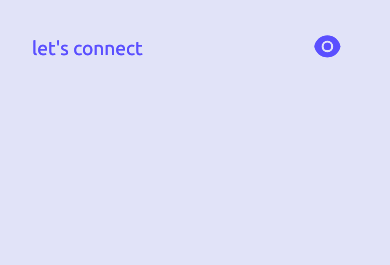
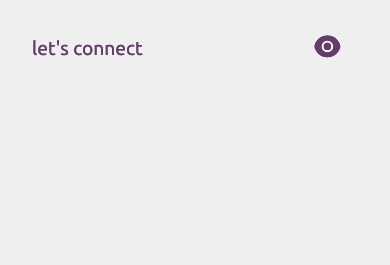
Before and after one commit to jovanovskajovana/gatsby-starter-styled-components, a Gatsby site: page /wrappedLayout in a window 390 px wide. Shown: the top 265 px of the page. Built offline with nearby package versions, Linux system fonts and the light colour scheme; Gatsby itself is replaced by a stand-in of ours.

Commit message:
v1.0 (#3)
* Start Readme.md

* Add Readme.md structure

* Update logo image

* Add typography and base layout

* Add theme toggler

* Add breakpoints, fix layout, add links

* Update readme.md

* Fix wording

* Add ssr and browser

* Remove browser

* Remove ssr

* Add wrapPageElement

* Add theming

* Update section index

* Update emoji

* Test theme re-rendering

* Remove console log

* Update emoji

* Test font weight issue

* Add typography fixes

* Update typography with helmet

* Fix lint

* Retrieve typography

* Fix missing brackets

* Add font-display

* Update page component

* Add typography section

* Fix font weight

* Add link section

* Fix links

* Add connect link

* Add image section

* Fix link

* Update structure

* Add deploy section

* Fix typo

* Fix content

* Update deploy section

* Add seo component

* Add seo section

* Fix typo

* Update version

* Update colors

* Update theme

```diff
--- a/src/constants/theme.js
+++ b/src/constants/theme.js
@@ -1,13 +1,13 @@
 const theme = {
   light: {
-    background: '#e1e3f8',
-    textPrimary: '#5a4fff',
+    background: '#efefef',
+    textPrimary: '#643d69',
     textSecondary: '#37364d',
     buttonPrimary: '#5a4fff',
     buttonGhost: 'transparent',
   },
   dark: {
-    background: '#584fff',
+    background: '#887a8a',
     textPrimary: '#fff',
     textSecondary: '#37364d',
     buttonPrimary: '#fff',
```
